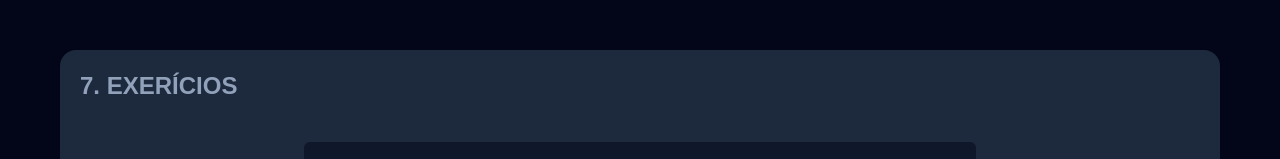
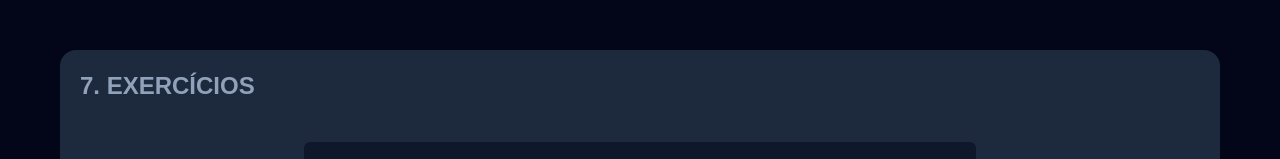
Before and after one commit to Gustaa13/React, a Next.js app in the folder reactStudies/: page / in a window 1280 px wide. Shown: the part 9703-9862 px from the top of the page. Built offline with nearby package versions, Linux system fonts and the light colour scheme.

Commit message:
Adicionando biblioteca Axios

```diff
--- a/reactStudies/package.json
+++ b/reactStudies/package.json
@@ -9,6 +9,7 @@
     "lint": "next lint"
   },
   "dependencies": {
+    "axios": "^1.9.0",
     "next": "^15.3.1",
     "react": "^19.0.0",
     "react-dom": "^19.0.0"
--- a/reactStudies/src/app/page.tsx
+++ b/reactStudies/src/app/page.tsx
@@ -105,7 +105,7 @@ const Home = () => {
 
           </StudySection>
 
-          <StudySection titleText="7. Exerícios"> {/* Exercise: practicing */}
+          <StudySection titleText="7. Exercícios"> {/* Exercise: practicing */}
 
             <PostListProvider />
 
```
Also changed, not shown: 1 other file (tests, documents, lock files or other folders).
